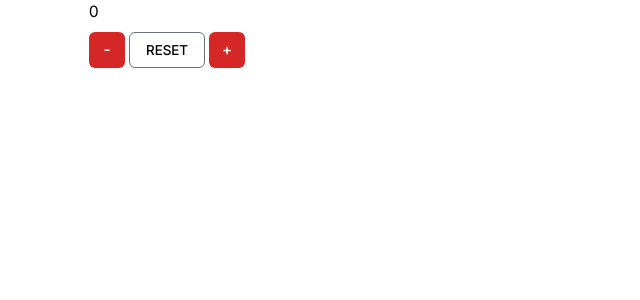
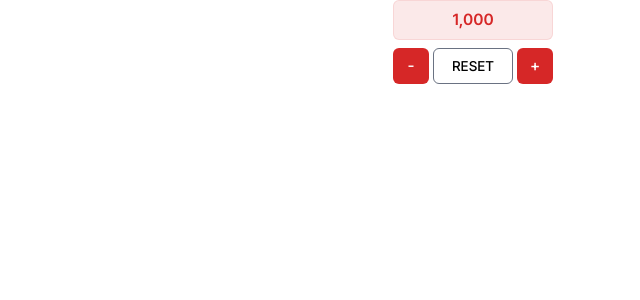
Before and after one commit to ISTP-A/frontend-study, a React (Vite) app: page / in a window 1280 px wide. Shown: the top 300 px of the page, without its empty margins (167-807 px from the left). Built offline with nearby package versions, Linux system fonts and the light colour scheme.

Commit message:
feat: add counter

```diff
--- a/src/App.tsx
+++ b/src/App.tsx
@@ -1,7 +1,7 @@
-import CountPage from './pages/counter/counter-page'
+import CounterPage from './pages/counter/counter-page'
 
 function App() {
-  return <CountPage />
+  return <CounterPage />
 }
 
 export default App
--- /dev/null
+++ b/src/features/counter/model/hooks/use-counter.ts
@@ -0,0 +1,25 @@
+import { useState } from "react"
+
+interface UseCounterProps {
+    min?: number
+    max?: number
+    initial?: number
+}
+
+function clamp(n: number, min?: number, max?: number) {
+    if (min !== undefined) n = Math.max(n, min)
+    if (max !== undefined) n = Math.min(n, max)
+    return n
+}
+
+export function useCounter({ min, max, initial = 0 }: UseCounterProps = {}) {
+    const [count, setCount] = useState(() => clamp(initial, min, max))
+
+    const increment = () => setCount(prev => clamp(prev + 1, min, max))
+    const decrement = () => setCount(prev => clamp(prev - 1, min, max))
+    const reset = () => setCount(clamp(initial, min, max))
+
+    const formatted = count.toLocaleString()
+
+    return { count, increment, decrement, reset, formatted }
+}
--- /dev/null
+++ b/src/features/counter/ui/counter-controller.tsx
@@ -0,0 +1,38 @@
+import { Button } from "../../../components/ui/button";
+
+interface CounterControllerProps {
+    onIncrement: () => void
+    onDecrement: () => void
+    onReset: () => void
+}
+
+export function CounterController({
+    onIncrement,
+    onDecrement,
+    onReset,
+}: CounterControllerProps) {
+    return (
+        <div className="inline-flex items-center gap-1">
+            <Button
+                size='icon'
+                onClick={onDecrement}
+            >
+                -
+            </Button>
+            <Button
+                variant='outline'
+                size='sm'
+                className="flex-1"
+                onClick={onReset}
+            >
+                RESET
+            </Button>
+            <Button
+                size='icon'
+                onClick={onIncrement}
+            >
+                +
+            </Button>
+        </div>
+    )
+}
--- /dev/null
+++ b/src/features/counter/ui/counter-viewer.tsx
@@ -0,0 +1,10 @@
+interface CounterViewerProps {
+    count: string | number
+}
+export function CounterViewer({ count }: CounterViewerProps) {
+    return (
+        <div className="inline-flex items-center justify-center h-10 rounded-md bg-primary/10 border border-primary/10">
+            <span className="text-primary font-semibold">{count}</span>
+        </div>
+    )
+}
--- a/src/pages/counter/counter-page.tsx
+++ b/src/pages/counter/counter-page.tsx
@@ -1,20 +1,19 @@
-import { useState } from "react"
-import { Button } from "../../components/ui/button"
+import { useCounter } from "../../features/counter/model/hooks/use-counter"
+import { CounterController } from "../../features/counter/ui/counter-controller"
+import { CounterViewer } from "../../features/counter/ui/counter-viewer"
 
 export default function CounterPage() {
-    const [count, setCount] = useState<number>(0)
-
-    const handleUpCount = () => setCount(prev => prev + 1)
-    const handleDownCount = () => setCount(prev => prev - 1)
-    const handleResetCount = () => setCount(0)
+    const counter = useCounter({ initial: 1000 })
     return (
-        <div className="max-w-screen-md mx-auto flex flex-col gap-2">
-            <p>{count}</p>
-            <div className="inline-flex items-center gap-1">
-                <Button size='icon' onClick={handleDownCount}>-</Button>
-                <Button variant='outline' size='sm' onClick={handleResetCount}>RESET</Button>
-                <Button size='icon' onClick={handleUpCount}>+</Button>
-            </div>
+        <div className="max-w-40 mx-auto flex flex-col gap-2">
+            <CounterViewer
+                count={counter.formatted}
+            />
+            <CounterController
+                onIncrement={counter.increment}
+                onDecrement={counter.decrement}
+                onReset={counter.reset}
+            />
         </div>
     )
 }
```
